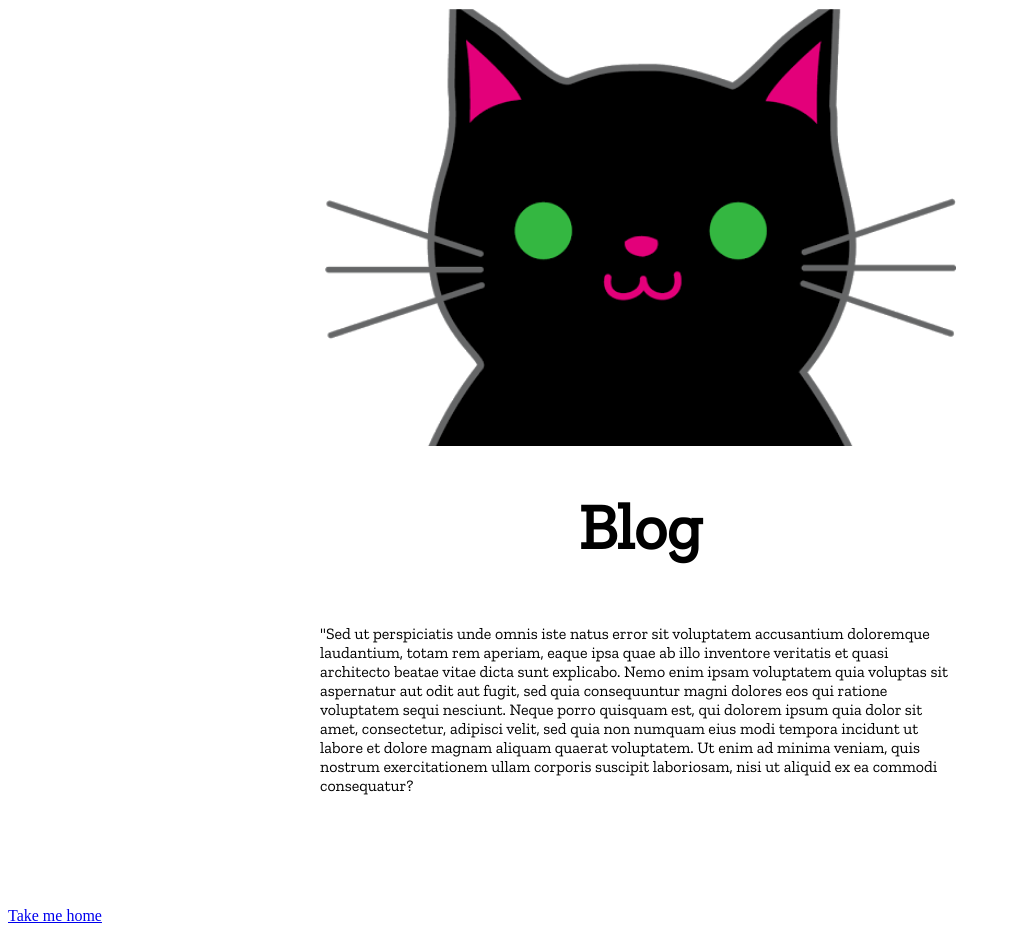
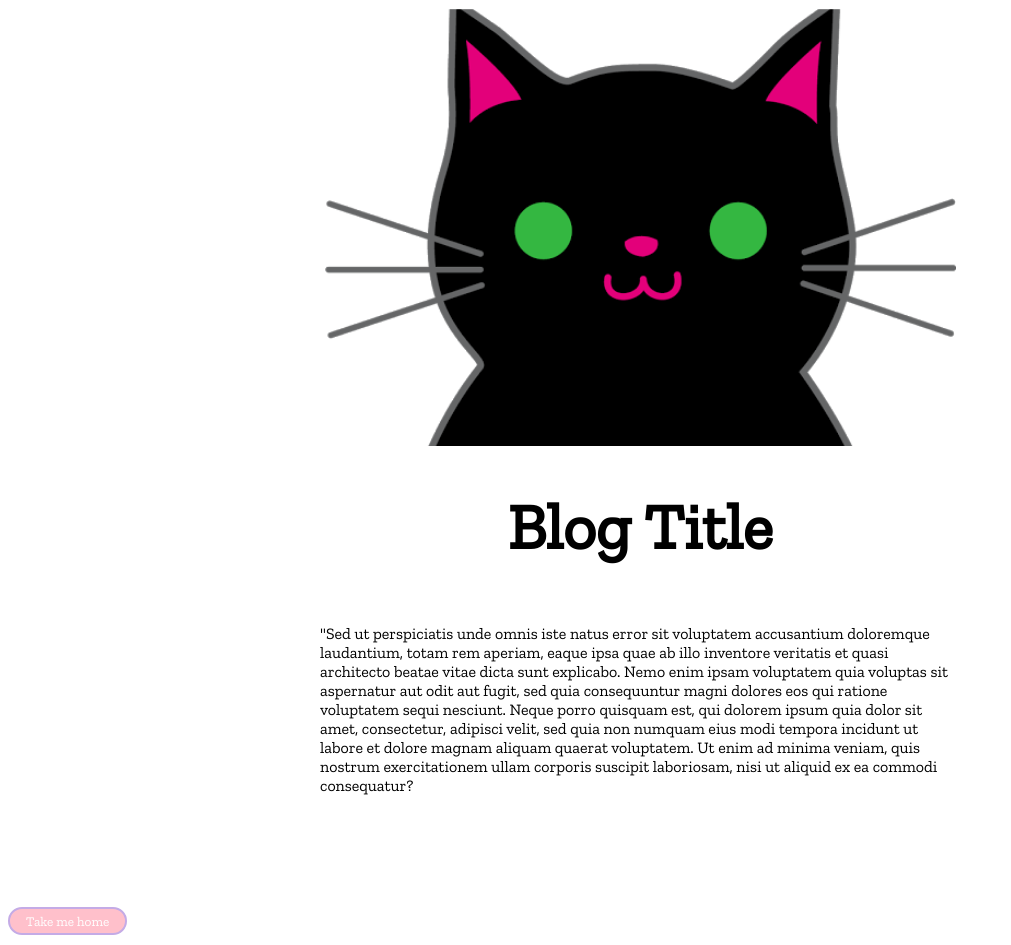
Before and after one commit to hanndroid/css-grid-blog, a plain HTML site: page second-page.html in a window 1280 px wide. Shown: the whole page, without its empty margins (0-1011 px from the left). Drawn offline with nearby package versions, Linux system fonts and the light colour scheme.

Commit message:
style footer and add button to blog page

```diff
--- a/second-page.html
+++ b/second-page.html
@@ -12,7 +12,7 @@
   </head>
   <body class="second-page-container">
     <img src="media/cat-img.png" alt="image of cat" />
-    <h1 class="second-page-title">Blog</h1>
+    <h1 class="second-page-title">Blog Title</h1>
 
     <p class="second-page-content">
       "Sed ut perspiciatis unde omnis iste natus error sit voluptatem
@@ -28,7 +28,9 @@
     </p>
     <div class="second-page-sidebar"></div>
     <div class="bottom-nav">
-      <a href="index.html">Take me home</a>
+      <button onclick="window.location.href = 'index.html';">
+        Take me home
+      </button>
     </div>
   </body>
 </html>
--- a/styles.css
+++ b/styles.css
@@ -8,7 +8,6 @@ footer {
 /* Style the links inside the navigation bar */
 .topnav a,
 footer {
-  max-width: max-content;
   float: left;
   color: #f2f2f2;
   text-align: center;
@@ -17,16 +16,41 @@ footer {
   font-size: 17px;
 }
 
-/* Change the color of links on hover */
+button {
+  display: inline-block;
+  padding: 0.3em 1.2em;
+  margin: 0 0.1em 0.1em 0;
+  border: 0.16em solid rgb(196, 171, 230);
+  background: pink;
+  border-radius: 2em;
+  box-sizing: border-box;
+  text-decoration: none;
+  font-family: "Zilla Slab", serif;
+  font-weight: 300;
+  color: #ffffff;
+  text-align: center;
+  transition: all 0.2s;
+}
+button:hover {
+  border-color: rgb(244, 238, 68);
+}
+
 .topnav a:hover {
   background-color: #ddd;
   color: black;
 }
 
-/* Add a color to the active/current link */
 .topnav a.active {
   background-color: rgb(83, 116, 104);
   color: white;
+}
+
+footer {
+  display: flex;
+  width: 100%;
+  min-width: 100%;
+  margin-top: 5rem;
+  justify-content: center;
 }
 
 .second-page-container {
```
Also changed, not shown: index.html (+2 -2 lines).
